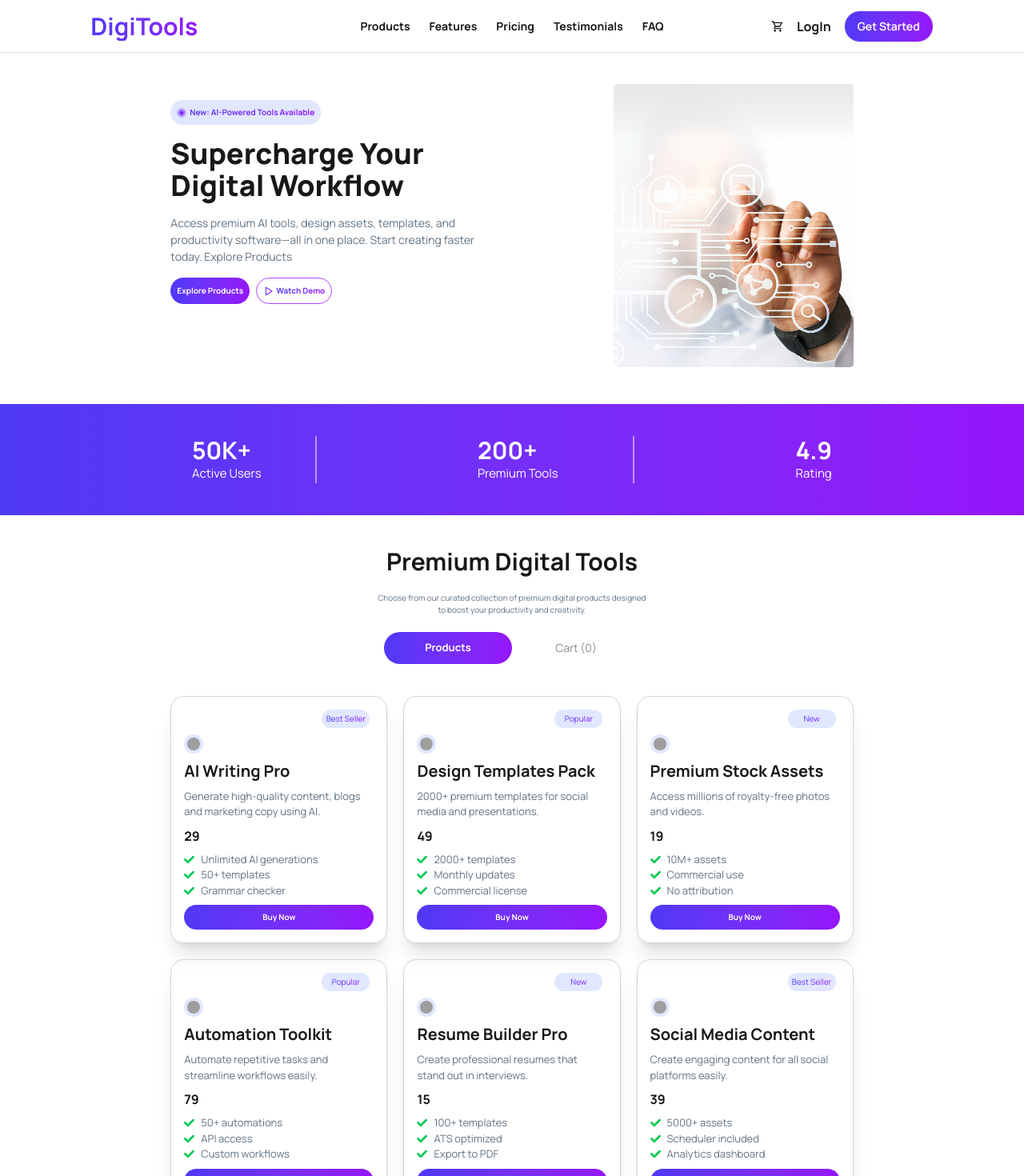
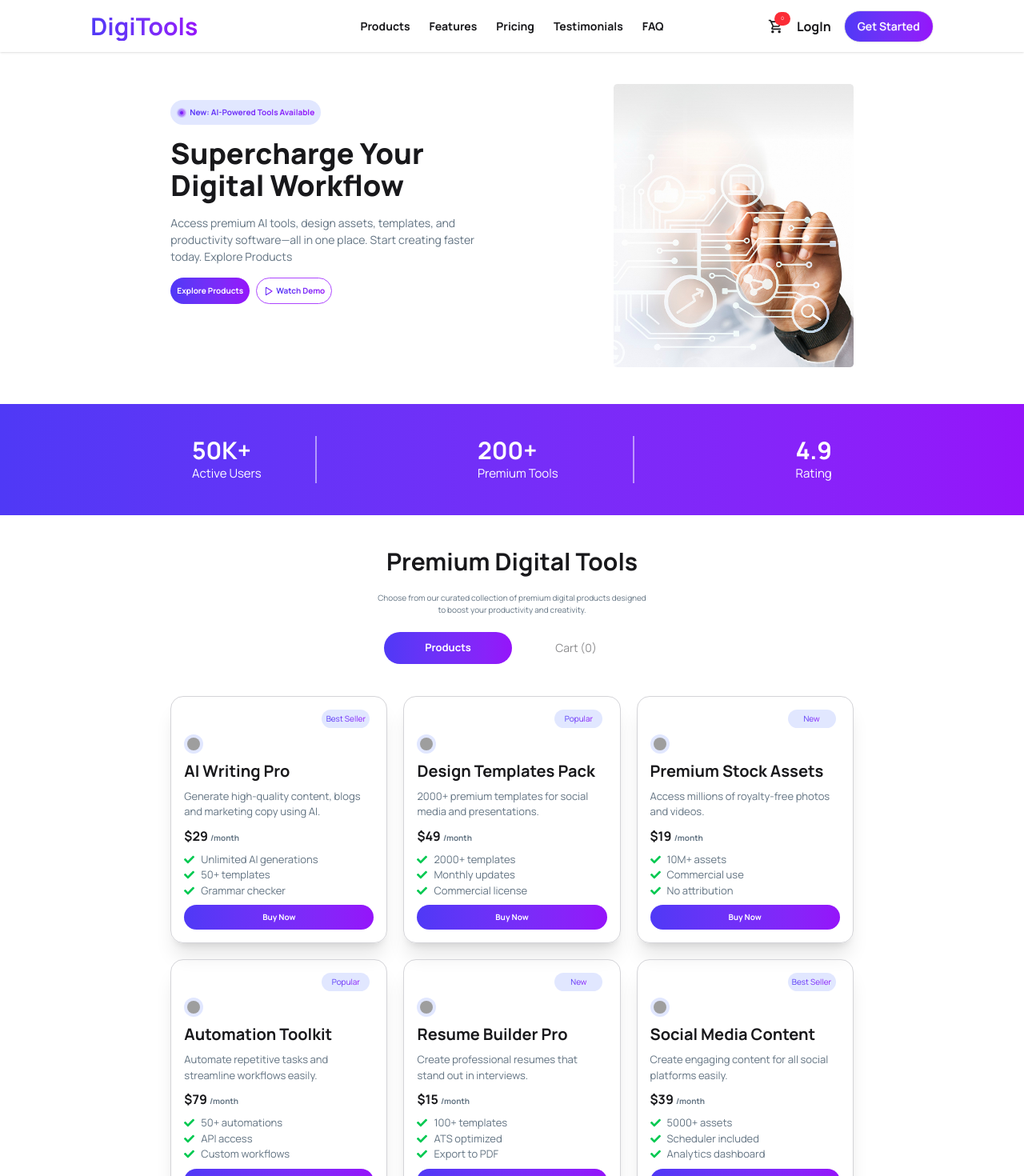
Before and after one commit to samsunnaharsrity/Assignment-6, a React (Vite) app: page / in a window 1280 px wide. Shown: the top 1470 px of the page at 80% size. Built offline with nearby package versions, Linux system fonts and the light colour scheme; grey boxes are pictures that could not be loaded.

Commit message:
nav cart added

```diff
--- a/src/App.jsx
+++ b/src/App.jsx
@@ -37,7 +37,7 @@ console.log(carts);
   return (
     <>
 
-<Navbar></Navbar>
+<Navbar carts={carts} ></Navbar>
 <Banner></Banner>
 <Rate></Rate>
 <ProductCard activeCart={activeCart} setActiveCart={setActiveCart} carts ={carts}> </ProductCard>
--- a/src/assets/components/cart/cart.jsx
+++ b/src/assets/components/cart/cart.jsx
@@ -33,11 +33,11 @@ const totalPrice = carts.reduce((sum , item) => sum +  Number(item.price) , 0 )
             {
                 carts.length === 0 ?
                 <p className='flex flex-col text-center items-center gap-5 text-[13px] text-[#627382]'>
-                    <img className='w-[200px] ' src="https://i.ibb.co.com/xKNHJbNX/shopping-cart.webp" alt="" />
+                    <img className='w-[100px] ' src="https://i.ibb.co.com/xKNHJbNX/shopping-cart.webp" alt="" />
                     Your Cart Is Empty</p> :
                 <>
                 <div>
-                                    {<div className='space-y-5'>
+                {<div className='space-y-5'>
                     {
                         carts.map(item =>
                             <div key={item.title} className= 'bg-[#F9FAFC] rounded-xl shadow-xl  '>
--- a/src/assets/components/navbar/navbar.jsx
+++ b/src/assets/components/navbar/navbar.jsx
@@ -1,7 +1,7 @@
 import React from 'react';
 import { MdOutlineShoppingCart } from "react-icons/md";
 
-const Navbar = () => {
+const Navbar = ({carts}) => {
     return (
 
 
@@ -41,7 +41,13 @@ const Navbar = () => {
 </div>
 
 <div className="navbar-end gap-4 ">
-    <MdOutlineShoppingCart className='hidden md:flex'/>
+    <div className='relative '>
+    <span><MdOutlineShoppingCart className='hidden md:flex w-5 h-5'/>
+    <span className='absolute bg-red-500 text-white rounded-full text-[6px] px-2 py-1 -top-2 -right-2'>{ carts.length }</span>
+    </span>
+
+
+    </div>
     <a className='font-bold hidden md:flex' href="/">LogIn</a>
     <button className="btn bg-gradient-to-r from-[#4F39F6] to-[#9514FA] rounded-full text-white">Get Started</button>
 </div>
--- a/src/assets/components/pricingSec/pricingSec.jsx
+++ b/src/assets/components/pricingSec/pricingSec.jsx
@@ -48,6 +48,7 @@ const PricingSec = () => {
 
 
                 <div className='space-y-3 shadow-md bg-gradient-to-r from-[#4F39F6] to-[#9514FA] p-5 rounded-xl'>
+                    <div className='absolute -mt-8 ml-14 flex  items-center justify-center bg-[#FEF3C6] rounded-full w-[80px] p-1'><button className='  text-[#BB4D00] text-[10px]'>Most Popular</button></div>
                     <div>
                         <h2 className='text-xl font-bold text-white'>Pro</h2>
                         <p className="flex items-center gap-2 text-[13px] text-white">Best for professionals</p>
--- a/src/assets/components/productCarts/productCarts.jsx
+++ b/src/assets/components/productCarts/productCarts.jsx
@@ -9,7 +9,7 @@ const ProductCarts = ({product,carts, setCarts}) => {
 
 
 const handleBuyBtn = () =>{
-    setIsBuy(true)
+    setIsBuy(!isBuy)
     setCarts([...carts ,product])
     toast.success('Added To Cart')
 }
@@ -29,7 +29,7 @@ const handleBuyBtn = () =>{
             <div className='space-y-2'>
                 <h2 className='text-xl font-bold'>{product.title}</h2>
                 <p className='text-[13px] text-[#627382]'>{product.description}</p>
-                <div className='text-md font-bold'>{product.price}</div>
+                <div className='text-md font-bold'>${product.price} <span className='text-[10px] text-[#627382]'>/month</span></div>
 
 
                 <ul>
@@ -43,7 +43,8 @@ const handleBuyBtn = () =>{
             </div>
 
             <div>
-                <button onClick={handleBuyBtn} className='bg-gradient-to-r from-[#4F39F6] to-[#9514FA] text-white w-full rounded-2xl p-2 font-bold text-[10px] '>
+                <button onClick={handleBuyBtn} className={` text-white w-full rounded-2xl p-2 font-bold text-[10px]
+                ${isBuy ? "bg-green-400" : "bg-gradient-to-r from-[#4F39F6] to-[#9514FA]" }`}>
                     {isBuy ? 'Add To Cart' : 'Buy Now' }</button>
             </div>
     </div>
```
